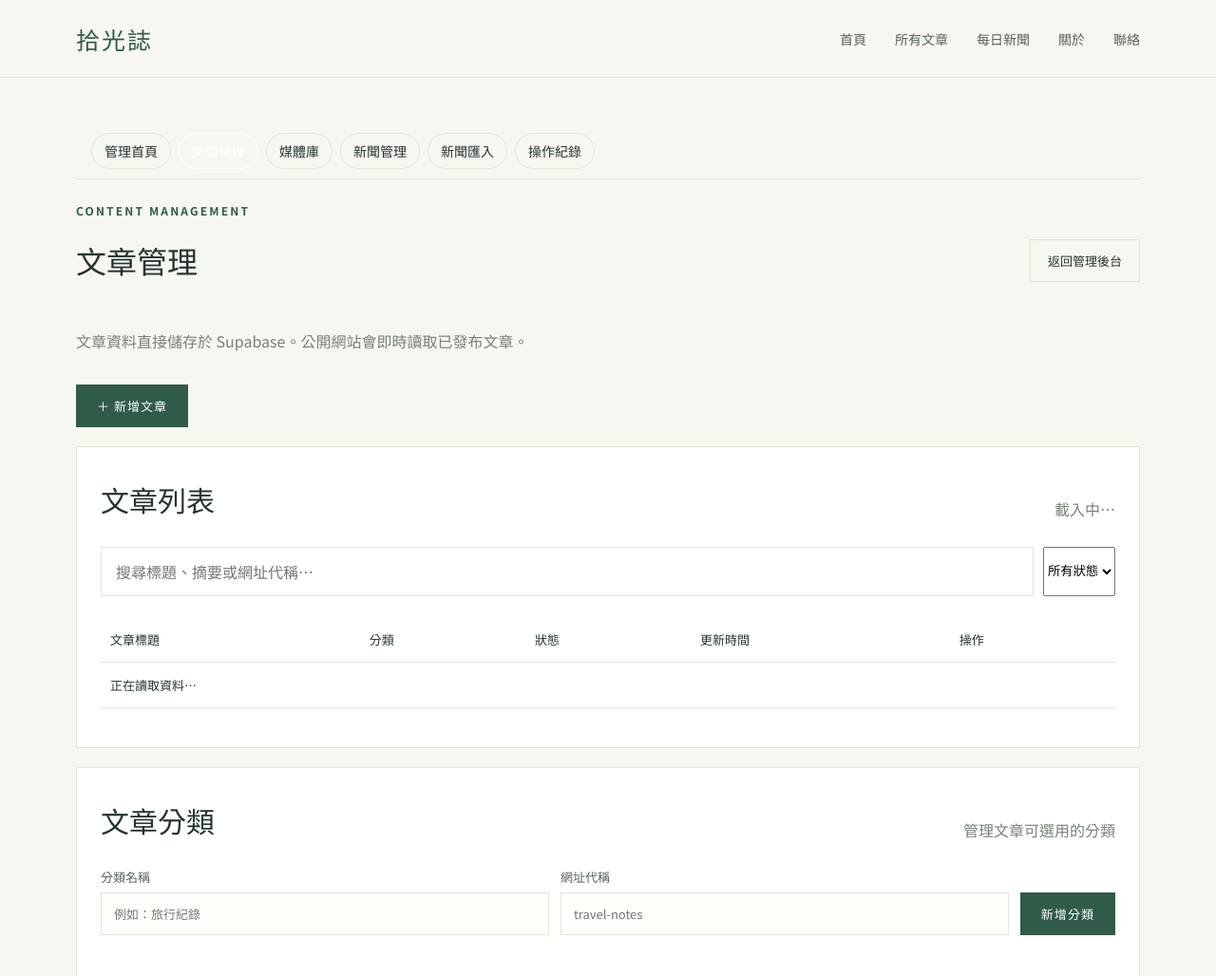
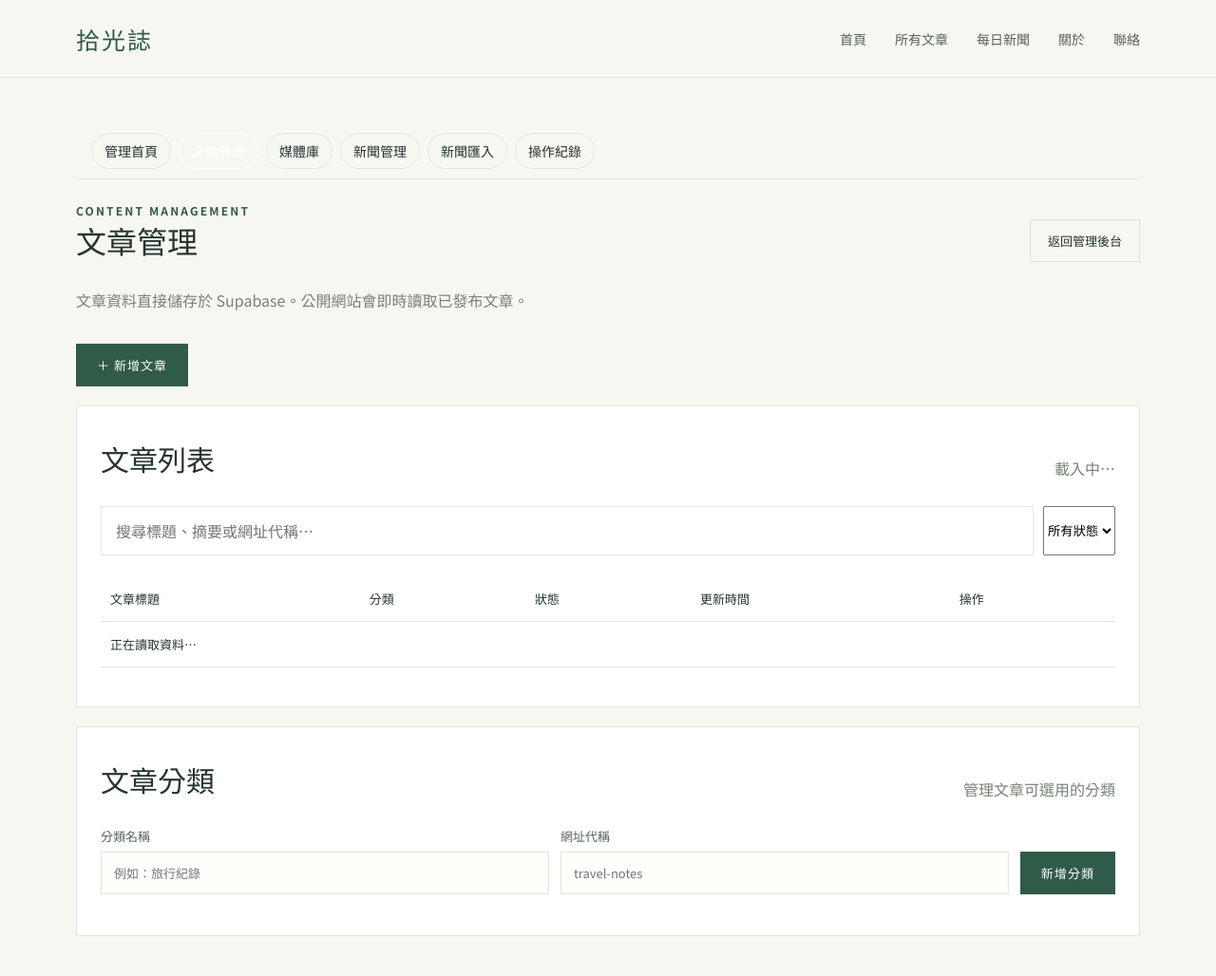
Before and after one commit to cismgpyrbo/Repository, an Astro site: page /Repository/admin/posts in a window 1280 px wide. Shown: the top 1028 px of the page at 95% size. Built offline with nearby package versions, Linux system fonts and the light colour scheme; Astro itself is replaced by a stand-in of ours; a script that the page names is missing.

Commit message:
Fix post admin title and return button alignment

```diff
--- a/src/pages/admin/posts.astro
+++ b/src/pages/admin/posts.astro
@@ -6,9 +6,9 @@ import AdminNav from '../../components/AdminNav.astro';
   <main class="container admin-shell">
     <AdminNav />
     <div class="eyebrow">CONTENT MANAGEMENT</div>
-    <div class="section-heading admin-page-heading" style="display:flex;align-items:center;justify-content:space-between;gap:16px;flex-wrap:wrap">
+    <div class="section-heading admin-page-heading">
       <h1 class="serif">文章管理</h1>
-      <div class="admin-page-actions" style="display:flex;align-items:center;gap:8px;flex-wrap:wrap"><a class="category-chip" href="/admin/">返回管理後台</a></div>
+      <div class="admin-page-actions"><a class="category-chip" href="/admin/">返回管理後台</a></div>
     </div>
     <p class="muted">文章資料直接儲存於 Supabase。公開網站會即時讀取已發布文章。</p>
     <div class="post-create-action"><button class="button" id="new-post" type="button">＋ 新增文章</button></div>
@@ -373,6 +373,9 @@ import AdminNav from '../../components/AdminNav.astro';
   </script>
 
   <style>
+    .admin-page-heading{display:flex!important;flex-direction:row!important;align-items:center!important;justify-content:space-between!important;gap:16px;width:100%;text-align:left!important;flex-wrap:nowrap}
+    .admin-page-heading h1{margin:0!important;text-align:left!important;flex:0 1 auto}
+    .admin-page-actions{display:flex;align-items:center;gap:8px;flex:0 0 auto;margin-left:auto}
     .admin-form{display:grid;gap:18px}
     .form-grid{display:grid;grid-template-columns:1fr 1fr;gap:16px}
     .form-span-2{grid-column:1/-1}
@@ -408,6 +411,6 @@ import AdminNav from '../../components/AdminNav.astro';
     .table-scroll{overflow-x:auto}
     .danger-link{color:#a33b32}
     [hidden]{display:none!important}
-    @media(max-width:700px){.form-grid,.category-create{grid-template-columns:1fr}.form-span-2{grid-column:auto}.section-heading{align-items:flex-start;gap:12px;flex-direction:column}}
+    @media(max-width:700px){.form-grid,.category-create{grid-template-columns:1fr}.form-span-2{grid-column:auto}.section-heading:not(.admin-page-heading){align-items:flex-start;gap:12px;flex-direction:column}.admin-page-heading{flex-direction:row!important;align-items:center!important;justify-content:space-between!important;flex-wrap:wrap}.admin-page-heading h1{white-space:nowrap}}
   </style>
 </BaseLayout>
```
